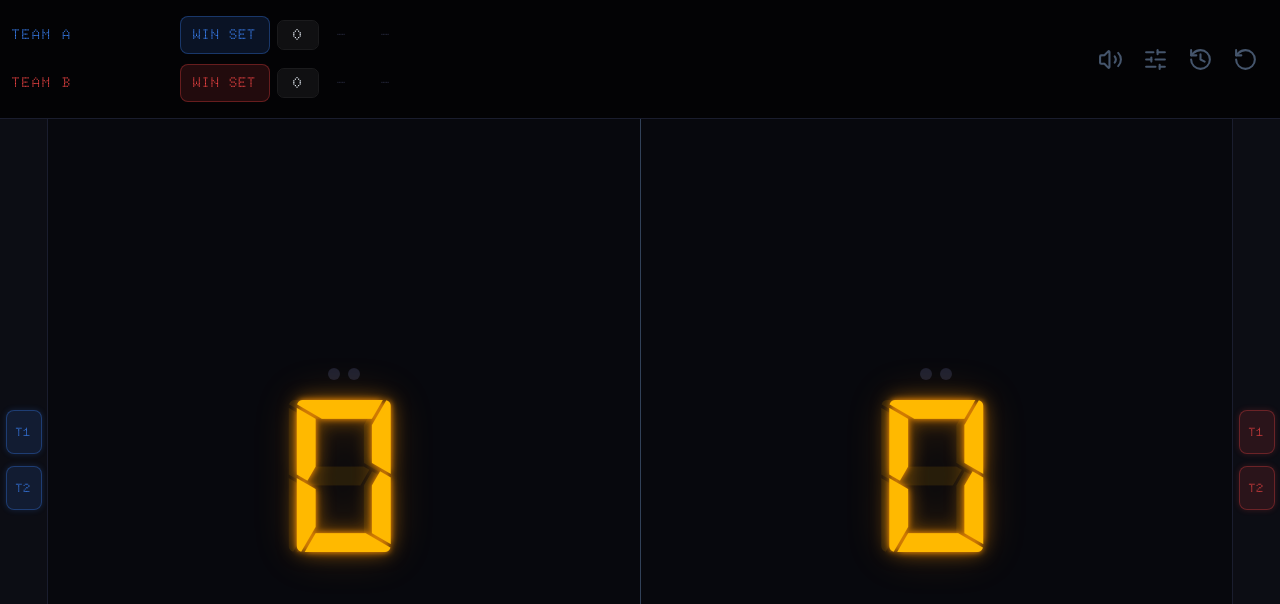
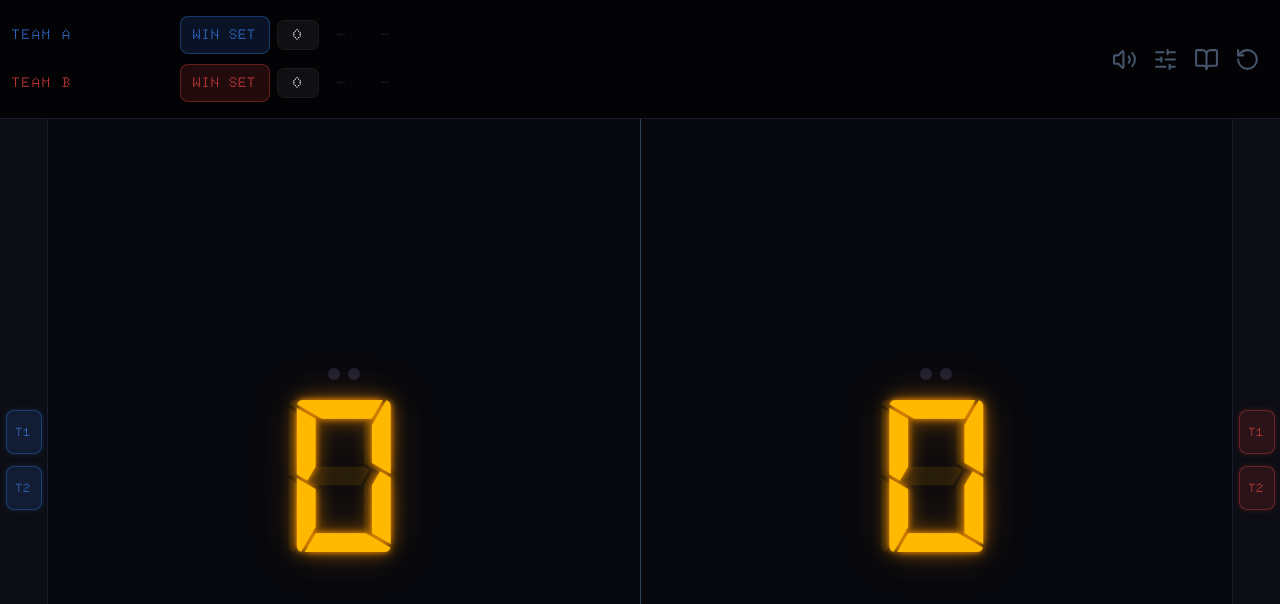
Before and after one commit to borja-munoz/spikeboard, a React (Vite) app: page / in a window 1280 px wide. Shown: the top 604 px of the page. Built offline with nearby package versions, Linux system fonts and the light colour scheme.

Commit message:
Update icons

```diff
--- a/src/components/MatchHeader.tsx
+++ b/src/components/MatchHeader.tsx
@@ -1,6 +1,6 @@
 import { useEffect, useRef, useState } from 'react'
 import { useTranslation } from 'react-i18next'
-import { History, RotateCcw, SlidersHorizontal, Volume2, VolumeX } from 'lucide-react'
+import { BookOpen, RotateCcw, SlidersHorizontal, Volume2, VolumeX } from 'lucide-react'
 import { useMatchStore } from '../store/matchStore'
 import { useSettingsStore } from '../store/settingsStore'
 import { LongPressButton } from './LongPressButton'
@@ -130,28 +130,28 @@ export function MatchHeader({ onOpenConfig, onOpenHistory }: Props) {
         <div className="flex shrink-0 items-center">
           <button
             onClick={() => setSoundEnabled(!soundEnabled)}
-            className="rounded-lg p-2.5 text-slate-600 transition-colors active:bg-[#0d0e14] active:text-slate-400"
+            className="rounded-lg p-2 text-slate-600 transition-colors active:bg-[#0d0e14] active:text-slate-400"
             aria-label={soundEnabled ? t('config.soundOff') : t('config.soundOn')}
           >
             {soundEnabled ? <Volume2 size={25} /> : <VolumeX size={25} />}
           </button>
           <button
             onClick={onOpenConfig}
-            className="rounded-lg p-2.5 text-slate-600 transition-colors active:bg-[#0d0e14] active:text-slate-400"
+            className="rounded-lg p-2 text-slate-600 transition-colors active:bg-[#0d0e14] active:text-slate-400"
             aria-label={t('config.title')}
           >
             <SlidersHorizontal size={25} />
           </button>
           <button
             onClick={onOpenHistory}
-            className="rounded-lg p-2.5 text-slate-600 transition-colors active:bg-[#0d0e14] active:text-slate-400"
+            className="rounded-lg p-2 text-slate-600 transition-colors active:bg-[#0d0e14] active:text-slate-400"
             aria-label={t('history.title')}
           >
-            <History size={25} />
+            <BookOpen size={25} />
           </button>
           <button
             onClick={() => setShowDialog(true)}
-            className="rounded-lg p-2.5 text-slate-600 transition-colors active:bg-[#0d0e14] active:text-slate-400"
+            className="rounded-lg p-2 text-slate-600 transition-colors active:bg-[#0d0e14] active:text-slate-400"
             aria-label={t('dialog.resetTitle')}
           >
             <RotateCcw size={25} />
```
